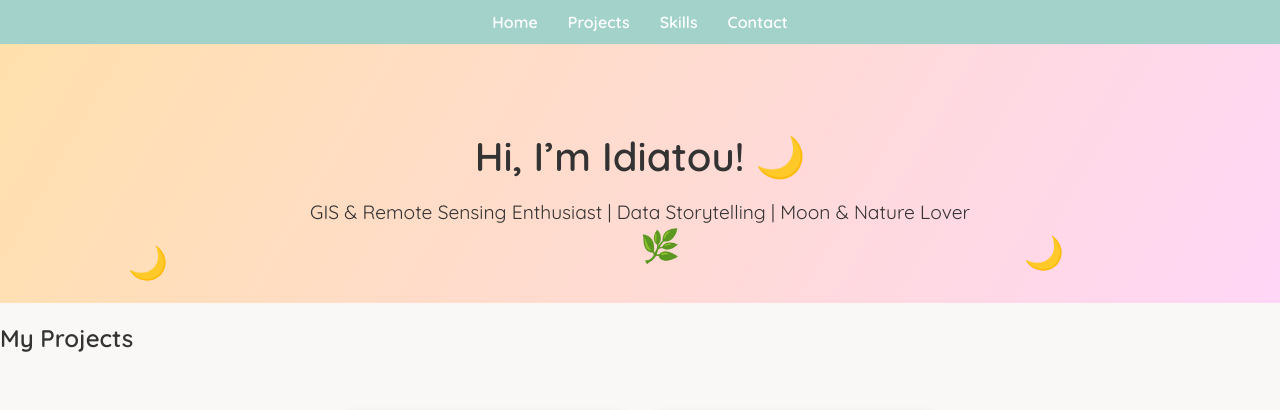
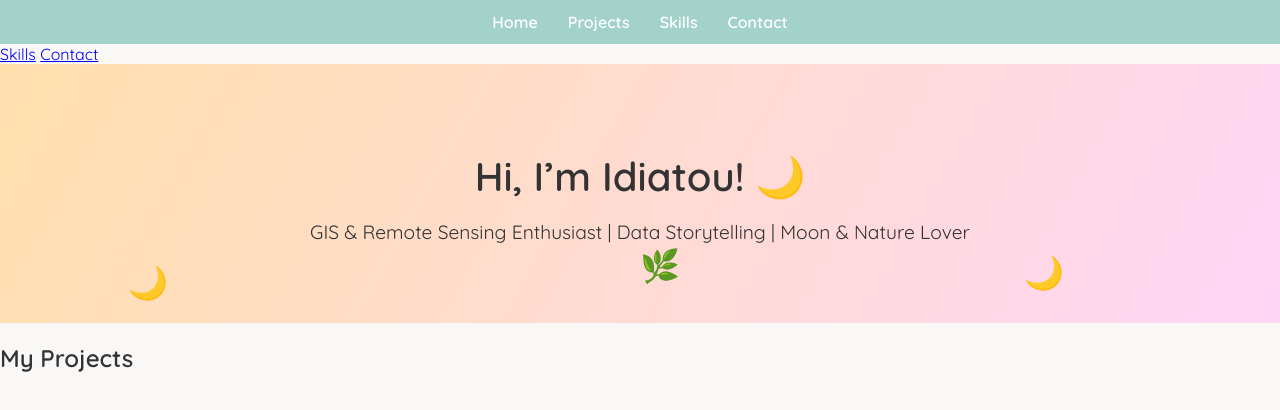
Before and after one commit to idiatouud2/idiatoudiallo.github.io, a plain HTML site: page index.html in a window 1280 px wide. Shown: the top 410 px of the page. Drawn offline with nearby package versions, Linux system fonts and the light colour scheme.

Commit message:
Update index.html

```diff
--- a/index.html
+++ b/index.html
@@ -19,6 +19,12 @@
       <li><a href="#contact">Contact</a></li>
     </ul>
   </nav>
+
+  <nav>
+  <a href="skills.html">Skills</a>
+  <a href="contact.html">Contact</a>
+</nav>
+
 
   <!-- Hero -->
   <header id="home">
```
